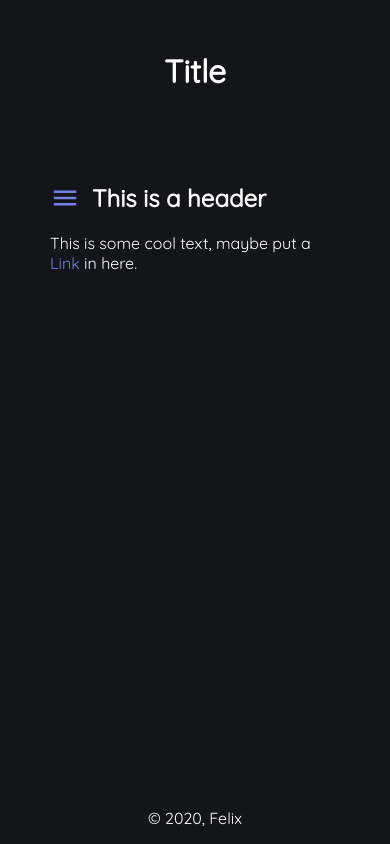
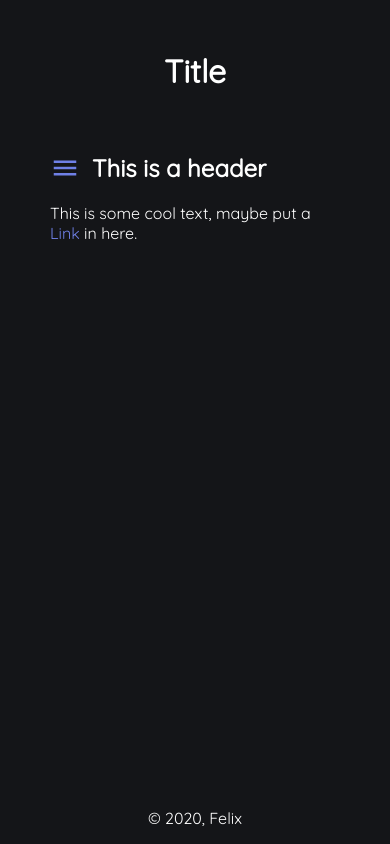
Before and after one commit to HolyHades/holyhades.github.io, a plain HTML site: page index.html in a window 390 px wide. Drawn offline with Linux system fonts and the light colour scheme.

Commit message:
fix padding mobile

```diff
--- a/style.css
+++ b/style.css
@@ -131,7 +131,8 @@ body {
 
 @media (orientation: portrait) and (max-width: 500px) {
     .title {
-        padding: 30px 0;
+        padding-top: 30px;
+        padding-bottom: 0;
     }
 
     .title h1 {
```
